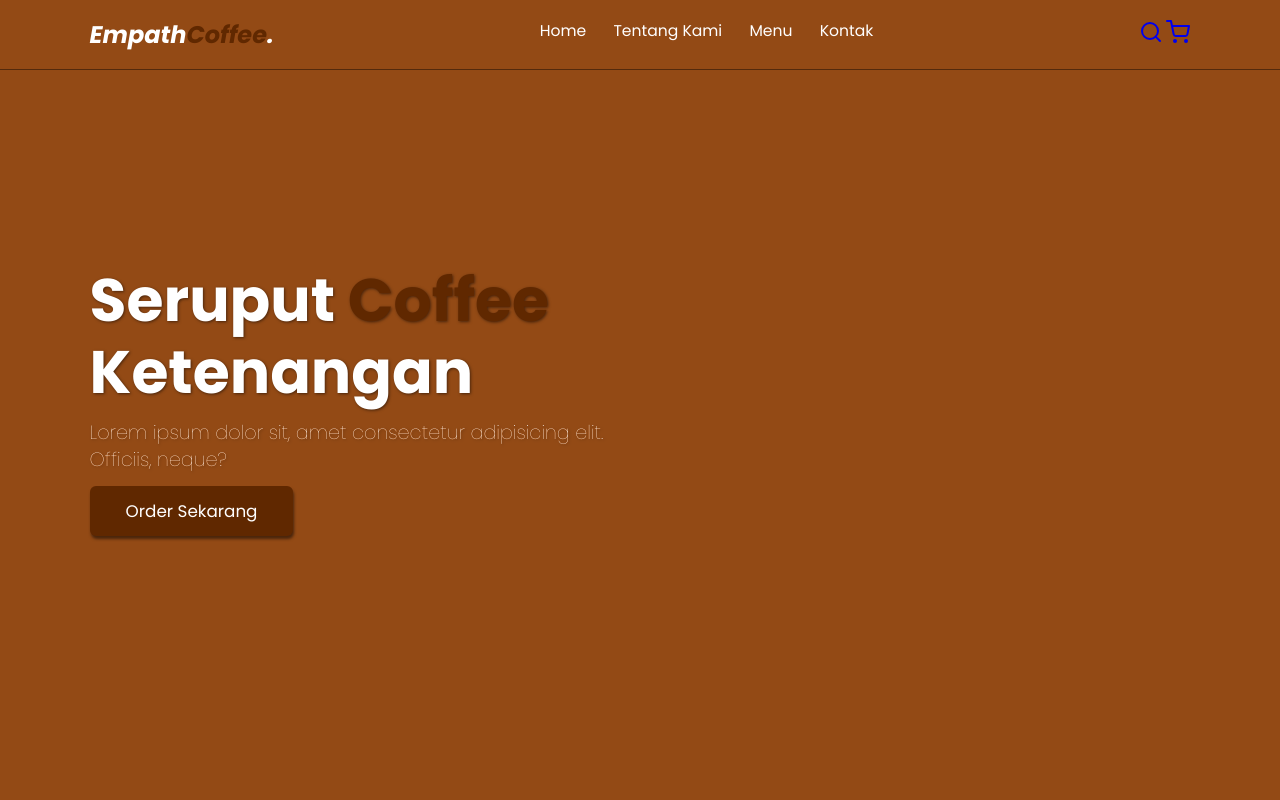
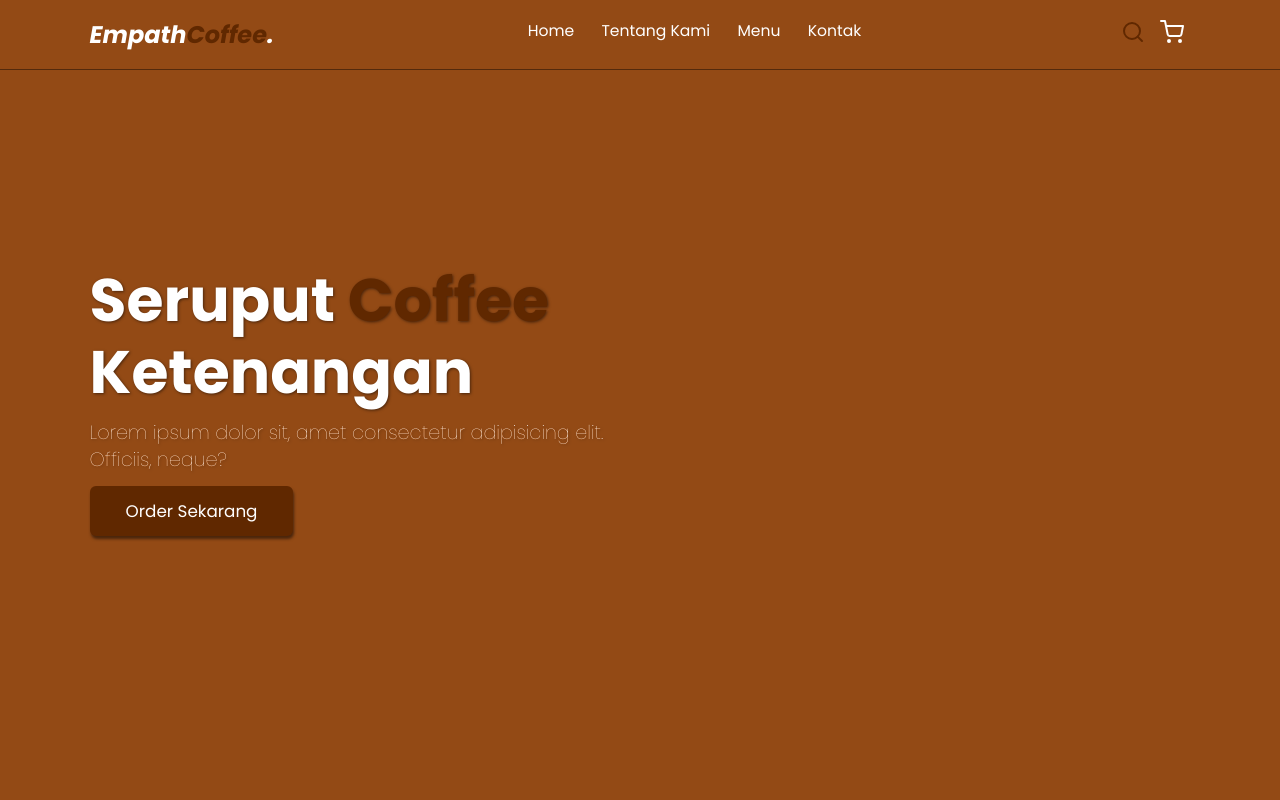
Before and after one commit to AshFlav/empath-coffee-shop, a plain HTML site: page index.html in a window 1280 px wide. In both pictures the pointer is over the link 1151 px from the left and 39 px from the top of the page. Shown: the top 800 px of the page. Drawn offline with nearby package versions, Linux system fonts and the light colour scheme.

Commit message:
Update style.css

```diff
--- a/style.css
+++ b/style.css
@@ -72,13 +72,13 @@ body {
     transform: scaleX(0.5);
 }
 
-.navbar .navbar-extra a {
+.navbar .navbarextra a {
     color: white;
     margin: 0 0.5rem;
 }
 
 
-.navbar .navbar-extra a:hover {
+.navbar .navbarextra a:hover {
     color: var(--primary)
 }
 
```
